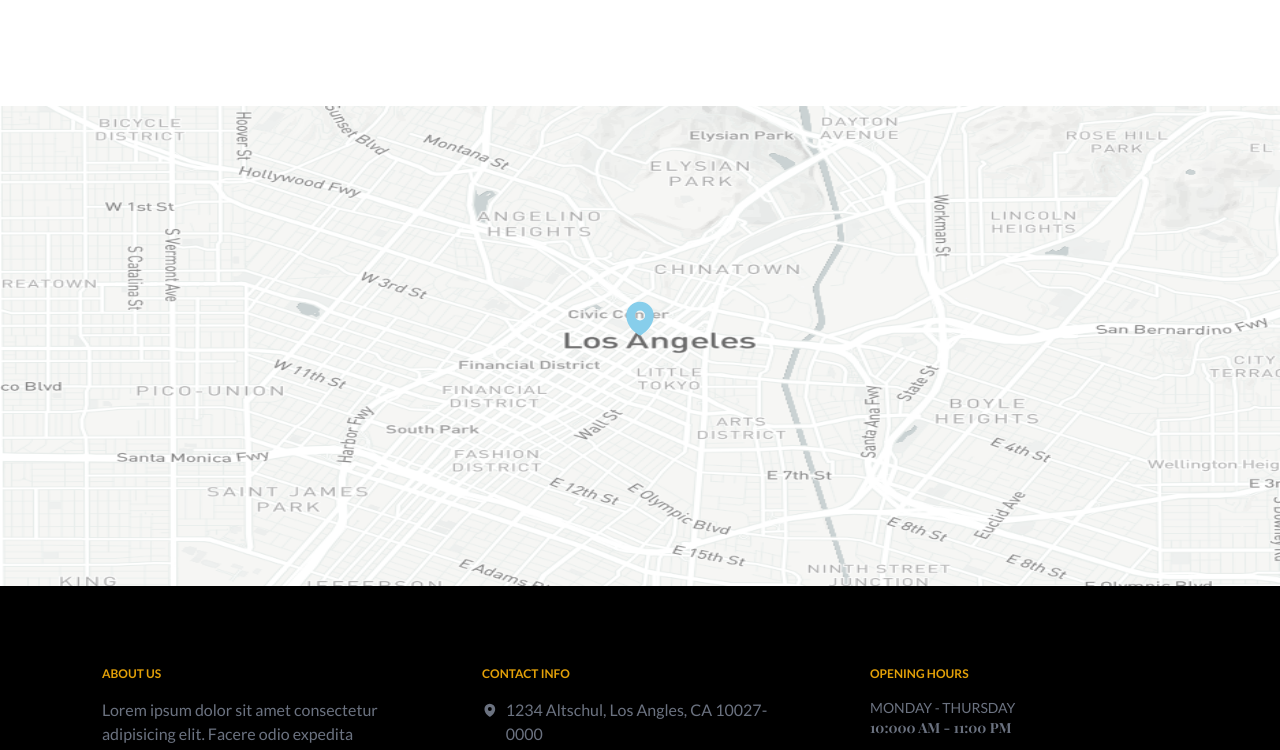
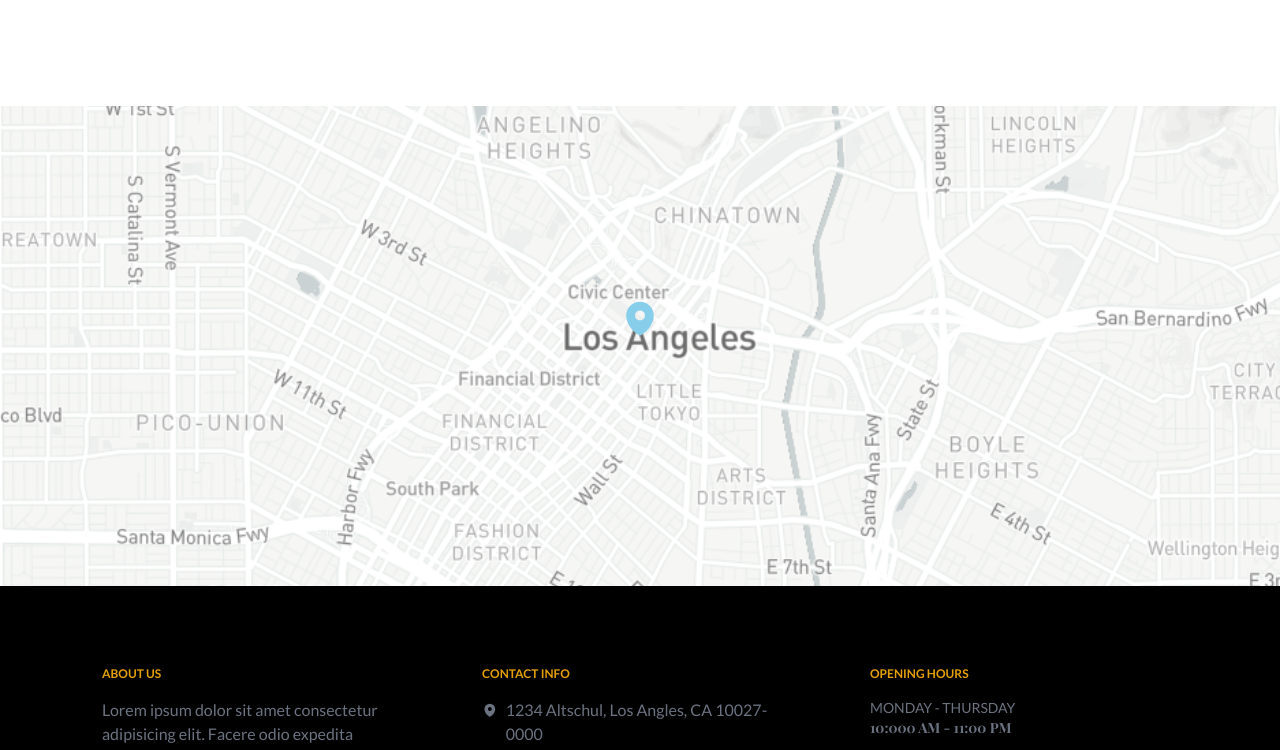
Before and after one commit to Iceblockp/Touche-cafe, a React (Vite) app: page / in a window 1280 px wide. Shown: the part 850-1600 px from the top of the page. Built offline with nearby package versions, Linux system fonts and the light colour scheme; a web font is replaced by a local one.

Commit message:
gallery and footer updated

```diff
--- a/src/components/Footer.jsx
+++ b/src/components/Footer.jsx
@@ -3,7 +3,7 @@ import React from "react";
 const Footer = () => {
   return (
     <div className="py-28 md:py-20  bg-black">
-      <div className="lg:w-[1180px] md:w-[900px] sm:w-[600px]  px-4 mx-auto">
+      <div className="lg:w-[1180px] md:w-[900px] sm:w-[600px] w-[400px ] px-4 mx-auto">
         <div className="grid grid-cols-1 sm:grid-cols-3  gap-4 justify-around  ">
           <div className=" px-7 md:px-9 ">
             <h2 className="text-yellow-400 font-bold text-xs mb-4">ABOUT US</h2>
@@ -73,7 +73,7 @@ const Footer = () => {
 
 
         </div>
-        <div className="text-gray-500 px-7 flex items-center ">
+        <div className="text-gray-500 px-7 flex items-center mb-5">
           <hr className="me-3 w-10 " />
           <p> © 2021 Touché. All rights reserved.</p>
           </div>
--- a/src/components/Location.jsx
+++ b/src/components/Location.jsx
@@ -18,9 +18,12 @@ const Location = () => {
             />
           </svg>
         </div >
+<div className="w-full bg-cover bg-center absolute h-[480px] " style={{ backgroundImage: `url(${locationImg})` }} >
+
+</div>
 
 
-          <img className="   container  h-[480px] absolute " src={locationImg} alt="" />
+          {/* <img className=" w-screen  container  h-[480px] absolute " src={locationImg} alt="" /> */}
 
 
     </div>
```
